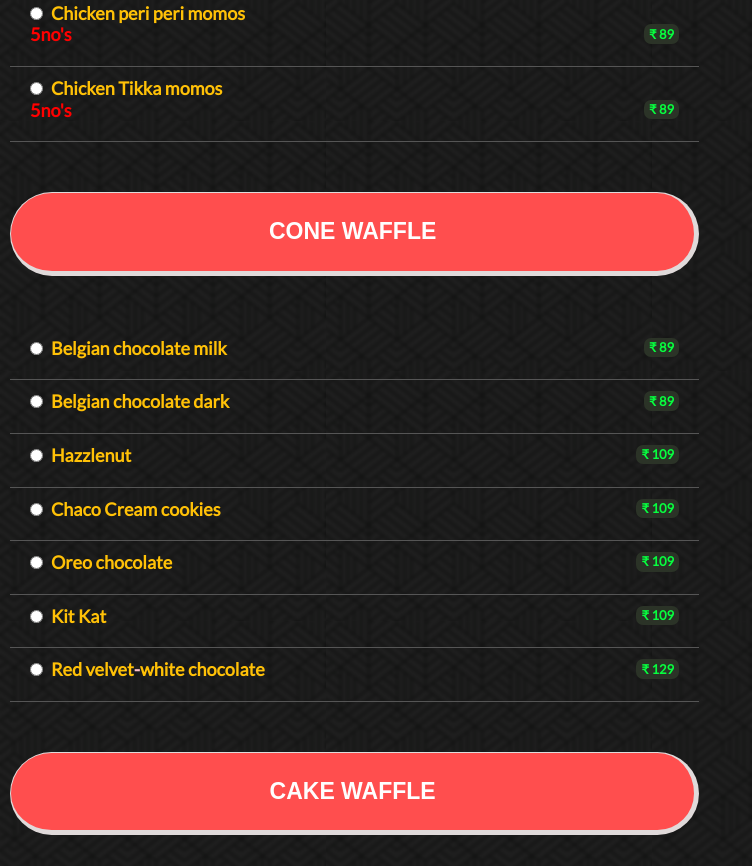
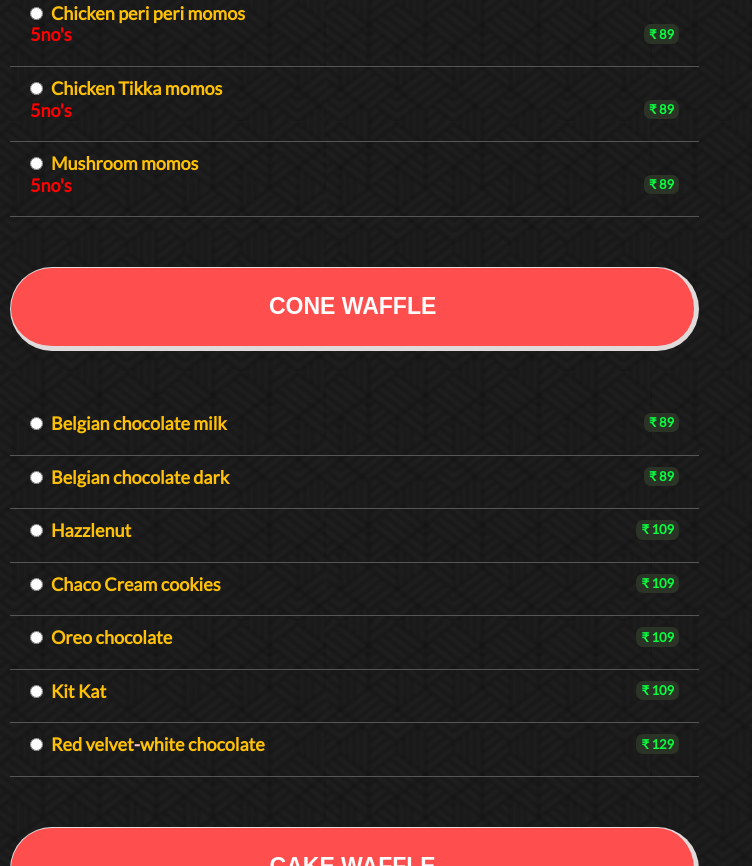
Before and after one commit to database-onyx/digi-menu, a plain HTML site: page Delivery.html in a window 1280 px wide. Shown: the part 5879-6745 px from the top of the page, without its empty margins (0-752 px from the left). Drawn offline with nearby package versions, Linux system fonts and the light colour scheme; a web font is replaced by a local one.

Commit message:
Delivery.html

```diff
--- a/Delivery.html
+++ b/Delivery.html
@@ -672,6 +672,13 @@
                                                 value="Chicken Tikka momos-5no's-₹ 89">
                                             <h4 class="list-group-item-heading text-warning clickable"
                                                 data-for="item66">Chicken Tikka momos <br><span
+                                                    class="pieces">5no's<span class="badge pull-right">₹ 89</span></h4>
+                                        </li>
+                                        <li class="list-group-item">
+                                            <input type="radio" class="pull-left mr-2 mt-1" id="item149"
+                                                value="Mushroom momos-5no's-₹ 89">
+                                            <h4 class="list-group-item-heading text-warning clickable"
+                                                data-for="item149">Mushroom momos <br><span
                                                     class="pieces">5no's<span class="badge pull-right">₹ 89</span></h4>
                                         </li>
                                     </div>
```
